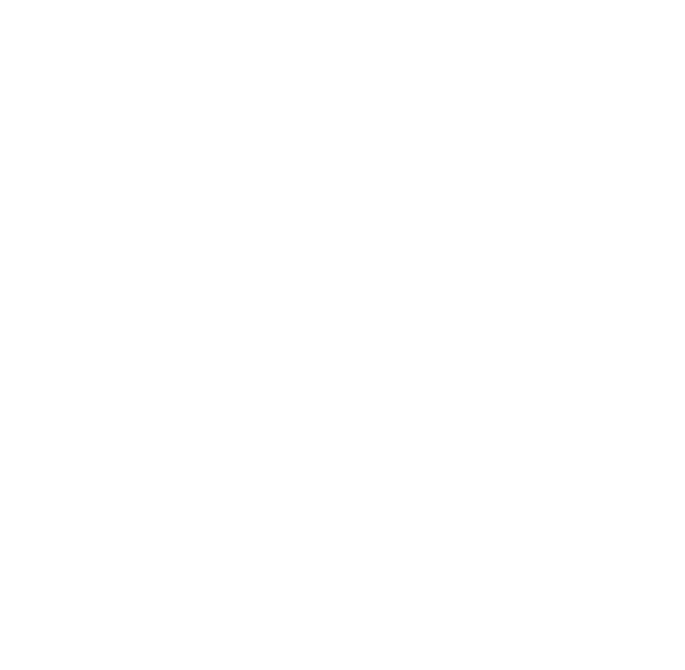
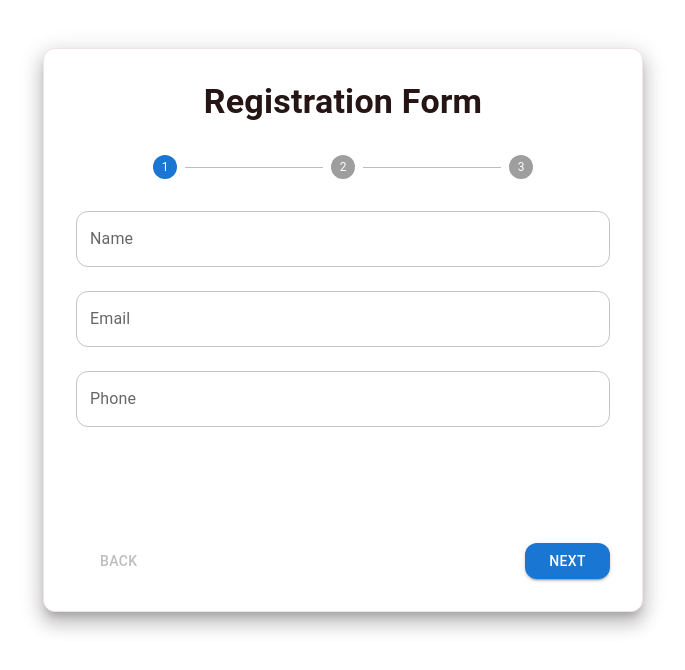
Before and after one commit to inv-nithin007/react-redux, a React (Vite) app in the folder my-app/: page /registration in a window 1280 px wide. Before the commit this address had no page. Shown: the top 670 px of the page, without its empty margins (297-982 px from the left). Built offline with nearby package versions, Linux system fonts and the light colour scheme.

Commit message:
feat: registration feature with image upload

```diff
--- a/my-app/src/App.jsx
+++ b/my-app/src/App.jsx
@@ -2,6 +2,7 @@
 import AddTransaction from './components/AddTransaction'
 import TransactionList from './components/TransactionList'
 import Charts from './components/Charts'
+import Reg from './components/Reg'
 
 function App() {
   return (
@@ -14,6 +15,7 @@
           </div>
         } />
         <Route path="/charts" element={<Charts />} />
+        <Route path="/registration" element={<Reg />} />
       </Routes>
     </BrowserRouter>
   )
--- a/my-app/src/components/AddTransaction.jsx
+++ b/my-app/src/components/AddTransaction.jsx
@@ -119,7 +119,7 @@
   }
 
   const handleCsvUpload = (event) => {
-    const file = event.target.files[0]
+    const file = event.target.files
     processFile(file)
     event.target.value = ''
   }
@@ -239,6 +239,24 @@
               }}
             >
               View Chart
+            </Button>
+          </Paper>
+
+          <Paper elevation={9} sx={{ p: 2, mb: 2, borderRadius: 2, backgroundColor: '#e3f2fd' }}>
+            <Typography variant="h6" sx={{ mb: 2, color: '#1976d2', fontWeight: 600 }}>
+              Registration
+            </Typography>
+            <Button
+              variant="contained"
+              fullWidth
+              onClick={() => navigate('/registration')}
+              sx={{
+                backgroundColor: '#1976d2',
+                borderRadius: 2,
+                fontWeight: 600
+              }}
+            >
+              Registration
             </Button>
           </Paper>
 
@@ -425,7 +443,7 @@
                   cursor: 'pointer',
                   transition: 'all .2s ease',
                   backgroundColor: dragActive ? '#e0d7d7ff' : '#fafafa',
-                  '&:hover': {
+                  ':hover': {
 
                     borderColor: '#1976d2',
                     backgroundColor: '#f5f5f5'
@@ -464,6 +482,7 @@
                   Choose File
                   <input
                     type="file"
+                    multiple
                     accept=".csv"
                     onChange={handleCsvUpload}
                     style={{ display: 'none' }}
@@ -475,9 +494,9 @@
                 display: 'block',
                 textAlign: 'center',
                 mt: 1,
-                color: 'text.secondary'
+                color: '#000000ff'
               }}>
-                Supported format: CSV files only • Max 100 charachter filename • Max 1GB file size
+                {message}
               </Typography>
             </Box>
 
--- /dev/null
+++ b/my-app/src/components/Reg.jsx
@@ -0,0 +1,324 @@
+import {
+  Typography,
+  Box,
+  Paper,
+  Stepper,
+  Step,
+  StepLabel,
+  Button,
+  TextField,
+  Alert
+} from '@mui/material'
+import { useState } from 'react'
+import { useForm } from 'react-hook-form'
+
+function Reg() {
+  const [activeStep, setActiveStep] = useState(0)
+  const [selectedImage, setSelectedImage] = useState(null)
+  const [imagePreview, setImagePreview] = useState(null)
+  const [showSuccess, setShowSuccess] = useState(false)
+  const [imageError, setImageError] = useState('')
+
+  const { register, handleSubmit, formState: { errors }, watch } = useForm({
+    defaultValues: {
+      name: '',
+      email: '',
+      phone: ''
+    }
+  })
+
+  const steps = ['Personal Info', 'Upload Image', 'Preview & Submit']
+
+  const formData = watch()
+
+  const handleNext = () => {
+    setActiveStep(activeStep + 1)
+  }
+
+  const handleBack = () => {
+    setActiveStep(activeStep - 1)
+  }
+
+  const handleImageUpload = (event) => {
+    const file = event.target.files[0]
+    if (file) {
+      if (file.type.startsWith('image/')) {
+        setSelectedImage(file)
+        setImageError('')
+        const reader = new FileReader()
+        reader.onload = (e) => {
+          setImagePreview(e.target.result)
+        }
+        reader.readAsDataURL(file)
+      } else {
+        setImageError('Please select an image file only!')
+        setTimeout(() => {
+          setImageError('')
+        }, 3000)
+      }
+    }
+    event.target.value = ''
+  }
+
+  const handleRemoveImage = () => {
+    setSelectedImage(null)
+    setImagePreview(null)
+  }
+
+  const onSubmit = (data) => {
+
+    setShowSuccess(true)
+    setTimeout(() => {
+      setShowSuccess(false)
+    }, 3000)
+  }
+
+  const renderStepContent = () => {
+    switch (activeStep) {
+      case 0:
+        return (
+          <Box sx={{ display: 'flex', flexDirection: 'column', gap: 3 }}>
+            <TextField
+              {...register('name', {
+                required: 'Name is required',
+                minLength: {
+                  value: 2,
+                  message: 'Name must be at least 2 characters'
+                }
+              })}
+              fullWidth
+              label="Name"
+              error={!!errors.name}
+              helperText={errors.name?.message}
+              sx={{ '.MuiOutlinedInput-root': { borderRadius: 3 } }}
+            />
+            <TextField
+              {...register('email', {
+                required: 'Email is required',
+                pattern: {
+                  value: /^[A-Z0-9._%+-]+@[A-Z0-9.-]+\.[A-Z]{2,}$/i,
+                  message: 'Invalid email address'
+                }
+              })}
+              fullWidth
+              label="Email"
+              type="email"
+              error={!!errors.email}
+              helperText={errors.email?.message}
+              sx={{ '.MuiOutlinedInput-root': { borderRadius: 3 } }}
+            />
+            <TextField
+              {...register('phone', {
+                required: 'Phone number is required',
+                pattern: {
+                  value: /^[+]?[\d\s\-()]{10,15}$/,
+                  message: 'Invalid phone number (10-15 digits)'
+                }
+              })}
+              fullWidth
+              label="Phone"
+              error={!!errors.phone}
+              helperText={errors.phone?.message}
+              sx={{ '.MuiOutlinedInput-root': { borderRadius: 3 } }}
+            />
+          </Box>
+        )
+
+      case 1:
+        return (
+          <Box sx={{ display: 'flex', flexDirection: 'column', gap: 3, alignItems: 'center' }}>
+            <Typography variant="h6" sx={{ color: '#1976d2', fontWeight: 600 }}>
+              Upload Profile Image
+            </Typography>
+
+            {imagePreview && (
+              <Box sx={{
+                width: 200,
+                height: 200,
+                borderRadius: 2,
+
+                border: '2px solid #1976d2'
+              }}>
+                <img
+                  src={imagePreview}
+
+                  style={{
+                    width: '100%',
+                    height: '100%'
+
+                  }}
+                />
+              </Box>
+            )}
+
+            <Box sx={{ display: 'flex', gap: 2 }}>
+              <Button
+                component="label"
+                variant="contained"
+                sx={{
+                  borderRadius: 4,
+                  px: 4,
+                  py: 2
+                }}
+              >
+                {selectedImage ? 'Change Image' : 'Choose Image'}
+                <input
+                  type="file"
+                  accept="image/*"
+                  onChange={handleImageUpload}
+                  style={{ display: 'none' }}
+                />
+              </Button>
+
+              {selectedImage && (
+                <Button
+                  variant="outlined"
+                  color="error"
+                  onClick={handleRemoveImage}
+                  sx={{
+                    borderRadius: 4,
+                    px: 3,
+                    py: 2
+                  }}
+                >
+                  Remove Image
+                </Button>
+              )}
+            </Box>
+
+            {selectedImage && (
+              <Typography variant="body2" sx={{ color: 'text.secondary', textAlign: 'center' }}>
+                Selected: {selectedImage.name}
+              </Typography>
+            )}
+
+            {imageError && (
+              <Alert severity="error" sx={{ borderRadius: 2, mt: 2 }}>
+                {imageError}
+              </Alert>
+            )}
+          </Box>
+        )
+
+      case 2:
+        return (
+          <Box sx={{ display: 'flex', flexDirection: 'column', gap: 3 }}>
+            <Typography variant="h6" sx={{ color: '#1976d2', fontWeight: 600, textAlign: 'center' }}>
+              Review Your Information
+            </Typography>
+
+            <Paper elevation={3} sx={{ p: 3, borderRadius: 2, backgroundColor: '#f8f9fa' }}>
+              <Typography variant="subtitle1" sx={{ fontWeight: 600, mb: 2 }}>Personal Information</Typography>
+              <Typography><strong>Name:</strong> {formData.name}</Typography>
+              <Typography><strong>Email:</strong> {formData.email}</Typography>
+              <Typography><strong>Phone:</strong> {formData.phone}</Typography>
+            </Paper>
+
+            {imagePreview && (
+              <Paper elevation={3} sx={{ p: 3, borderRadius: 2, backgroundColor: '#f8f9fa' }}>
+                <Typography variant="subtitle1" sx={{ fontWeight: 600, mb: 2 }}>Profile Image</Typography>
+                <Box sx={{
+                  width: 150,
+                  height: 150,
+                  borderRadius: 2,
+                  overflow: 'hidden',
+                  border: '1px solid #ddd',
+                  mx: 'auto'
+                }}>
+                  <img
+                    src={imagePreview}
+                    alt="Profile"
+                    style={{
+                      width: '100%',
+                      height: '100%',
+                      objectFit: 'cover'
+                    }}
+                  />
+                </Box>
+              </Paper>
+            )}
+
+            {showSuccess && (
+              <Alert severity="success" sx={{ borderRadius: 2 }}>
+                Success! Registration completed.
+              </Alert>
+            )}
+          </Box>
+        )
+
+      default:
+        return null
+    }
+  }
+
+  return (
+    <Box sx={{ maxWidth: 600, mx: 'auto', width: '100%', mt: 4, p: 2 }}>
+      <Paper
+        elevation={12}
+        sx={{
+          p: 4,
+          borderRadius: 3,
+          border: '1px solid #f0e4e4ff'
+        }}
+      >
+        <Typography
+          variant="h4"
+          sx={{
+            color: '#251515ff',
+            fontWeight: 600,
+            textAlign: 'center',
+            mb: 4
+          }}
+        >
+          Registration Form
+        </Typography>
+
+        <Stepper activeStep={activeStep} alternativeLabel sx={{ mb: 4 }}>
+          {steps.map(() => (
+            <Step >
+              <StepLabel
+
+              >
+
+              </StepLabel>
+            </Step>
+          ))}
+        </Stepper>
+
+        <Box sx={{ minHeight: 300, mb: 4 }}>
+          {renderStepContent()}
+        </Box>
+
+        <Box sx={{ display: 'flex', justifyContent: 'space-between' }}>
+          <Button
+            onClick={handleBack}
+            disabled={activeStep === 0}
+            sx={{ borderRadius: 3, px: 3 }}
+          >
+            Back
+          </Button>
+
+          {activeStep === steps.length - 1 ? (
+            <Button
+              variant="contained"
+              onClick={handleSubmit(onSubmit)}
+              sx={{ borderRadius: 3, px: 4 }}
+            >
+              Submit
+            </Button>
+          ) : (
+            <Button
+              variant="contained"
+              onClick={handleNext}
+              sx={{ borderRadius: 3, px: 3 }}
+            >
+              Next
+            </Button>
+          )}
+        </Box>
+      </Paper>
+    </Box>
+  )
+}
+
+export default Reg
--- a/my-app/src/store/transactionSlice.js
+++ b/my-app/src/store/transactionSlice.js
@@ -12,7 +12,7 @@
     addTransaction: (state, action) => {
       const { title, amount, category, date } = action.payload
 
-      // Check if identical transaction exists
+
       const existingIndex = state.transactions.findIndex(t =>
         t.title === title &&
         t.category === category &&
@@ -20,10 +20,10 @@
       )
 
       if (existingIndex !== -1) {
-        // Add to existing transaction
+
         state.transactions[existingIndex].amount += amount
       } else {
-        // Create new transaction
+
         const newTransaction = {
           id: uuidv4(),
           title,
```
Also changed, not shown: my-app/src/components/TransactionList.jsx (+36 -6 lines), 2 other files (tests, documents, lock files or other folders).
